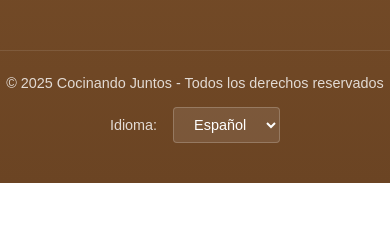
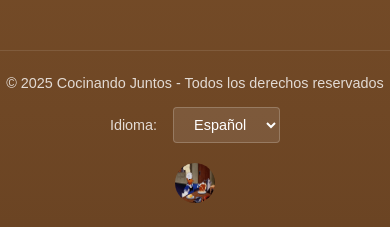
Before and after one commit to jesusfortuno/CocinandoJuntos, a website: page US1_PantallaInicio/index.html in a window 390 px wide. Shown: the part 3784-4011 px from the top of the page. Before the commit the page ends 3967 px from the top, so only its background shows below. Drawn offline with Linux system fonts and the light colour scheme; files whose address does not match are found by name.

Commit message:
retoques finales

```diff
--- a/US1_PantallaInicio/index.html
+++ b/US1_PantallaInicio/index.html
@@ -321,6 +321,10 @@
                     <option value="mi">Miguel</option>
                 </select>
             </div>
+
+    <div class="scroll-to-top">
+        <img src="./Imagenes/animado.gif" alt="Volver arriba" class="scroll-gif">
+    </div>
         </div>
     </footer>
     <!-- Agregar el siguiente script al final del archivo HTML -->
--- a/US1_PantallaInicio/index.js
+++ b/US1_PantallaInicio/index.js
@@ -137,4 +137,16 @@ document.addEventListener("DOMContentLoaded", () => {
       }
     })
   })
+
+  // Funcionalidad para el botón de scroll hacia arriba
+  const scrollToTopButton = document.querySelector(".scroll-to-top")
+  if (scrollToTopButton) {
+    scrollToTopButton.addEventListener("click", () => {
+      // Animación suave de scroll hacia arriba
+      window.scrollTo({
+        top: 0,
+        behavior: "smooth",
+      })
+    })
+  }
 })
--- a/US1_PantallaInicio/styles.css
+++ b/US1_PantallaInicio/styles.css
@@ -1539,3 +1539,30 @@ input:checked + .slider:before {
 .cookie-btn:hover {
   transform: translateY(-2px);
 }
+
+/* Estilos para el botón de scroll hacia arriba */
+.scroll-to-top {
+  position: relative;
+  display: flex;
+  justify-content: center;
+  margin-top: 20px;
+  cursor: pointer;
+}
+
+.scroll-gif {
+  width: 50px;
+  height: 50px;
+  border-radius: 50%;
+  transition: transform 0.3s ease;
+}
+
+.scroll-gif:hover {
+  transform: scale(1.2);
+}
+
+@media (max-width: 768px) {
+  .scroll-gif {
+    width: 40px;
+    height: 40px;
+  }
+}
```
Also changed, not shown: US1_PantallaInicio/Imagenes/animado.gif (added).
